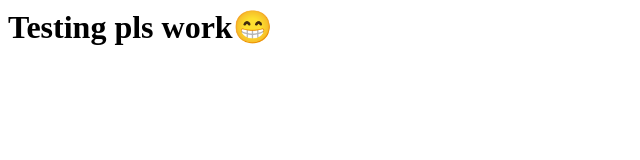
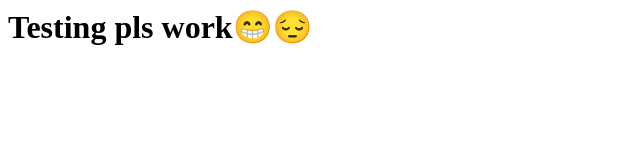
Before and after one commit to lfer-29/cs355-, a plain HTML site: page page1.html in a window 1280 px wide. Shown: the whole page, without its empty margins (0-640 px from the left). Drawn offline with Linux system fonts and the light colour scheme.

Commit message:
page1.html

```diff
--- a/page1.html
+++ b/page1.html
@@ -2,7 +2,7 @@
     <head>
     </head>
     <body>
-        <h1>Testing pls work😁</h1>
+        <h1>Testing pls work😁😔</h1>
         <form>
 
         </form>
```
